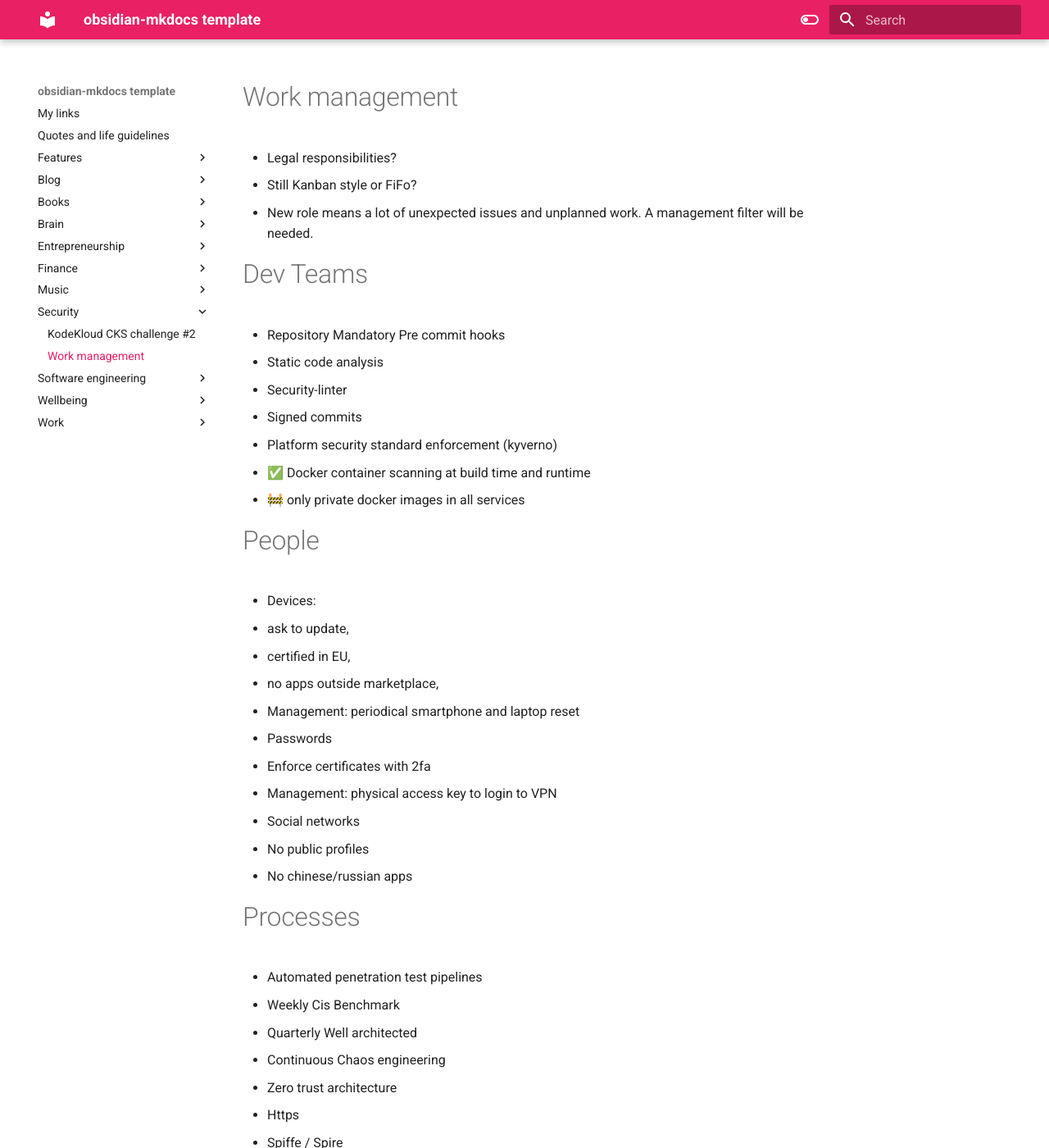
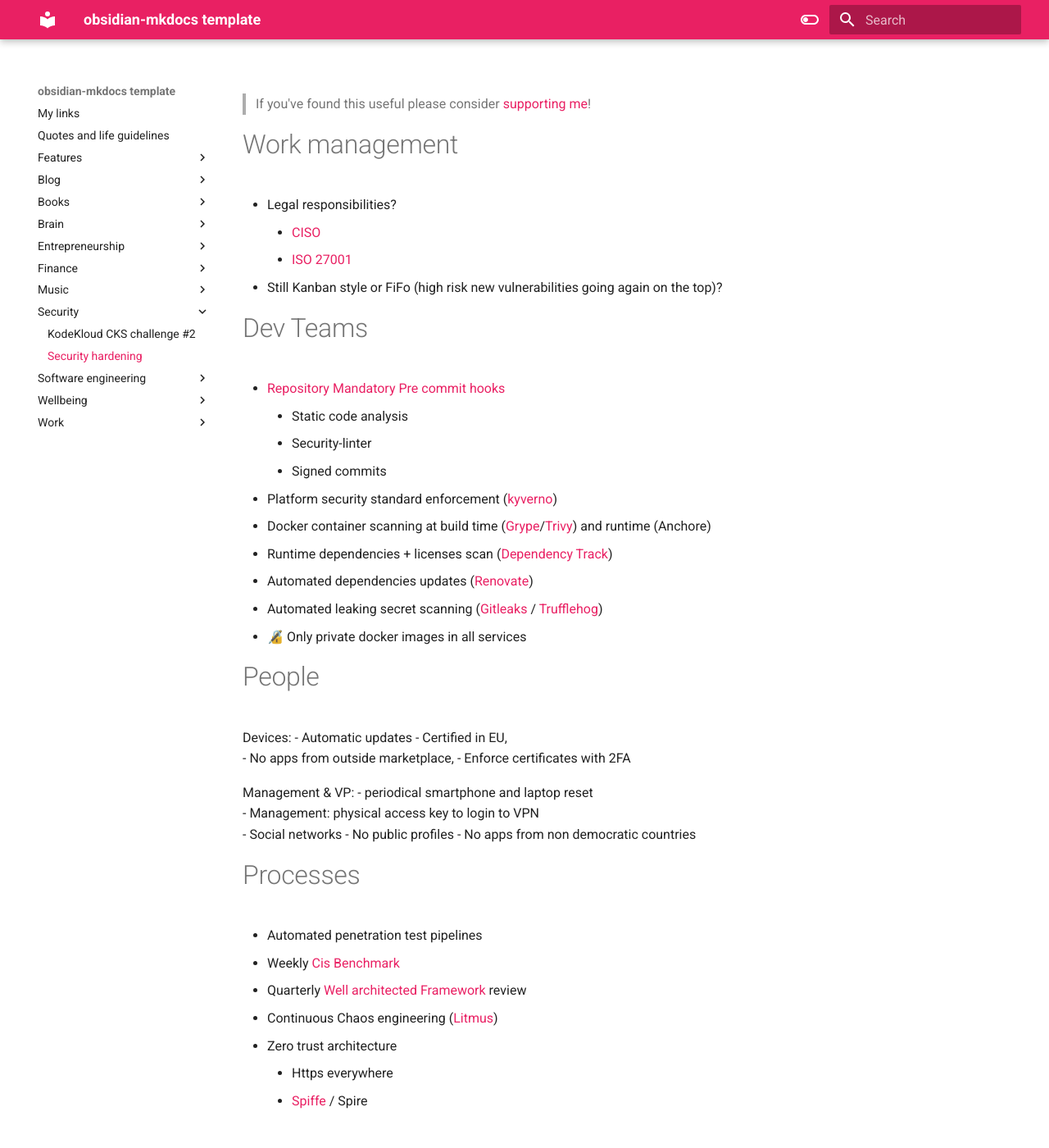
Before and after one commit to tuxerrante/knowledge, an MkDocs documentation site: the page built from docs/security/Security-hardening.md, in a window 1280 px wide and 1400 px high. Shown: the whole window at 82% size. Built offline with MkDocs 1.6.1 and Material for MkDocs 9.7.7, drawn with Linux system fonts in a browser that asks for light colours; some of the changed text lies outside the part shown.

Commit message:
security links update

```diff
--- a/docs/security/Security-hardening.md
+++ b/docs/security/Security-hardening.md
@@ -1,44 +1,51 @@
+> If you've found this useful please consider [supporting me](index)!
 
 # Work management
 
 * Legal responsibilities?
-* Still Kanban style or FiFo?
-* New role means a lot of unexpected issues and unplanned work. A management filter will be needed.
+	* [CISO]([What Is A CISO? Their Role and Responsibilities Clearly Explained | UpGuard](https://www.upguard.com/blog/what-is-a-ciso))
+	* [ISO 27001]([ISO/IEC 27001:2022 - Information security management systems](https://www.iso.org/standard/27001))
+* Still Kanban style or FiFo (high risk new vulnerabilities going again on the top)?
 
 # Dev Teams
 
-* Repository Mandatory Pre commit hooks
-  - Static code analysis
-  - Security-linter
-  - Signed commits
-* Platform security standard enforcement (kyverno)
-* ✅️ Docker container scanning at build time and runtime
-* 🚧 only private docker images in all services
+* [Repository Mandatory Pre commit hooks](https://pre-commit.com/)
+	* Static code analysis
+	* Security-linter
+	* Signed commits
+* Platform security standard enforcement ([kyverno](https://kyverno.io/))
+* Docker container scanning at build time ([Grype](https://github.com/anchore/grype)/[Trivy](https://trivy.dev/)) and runtime (Anchore)
+* Runtime dependencies + licenses scan ([Dependency Track]([Dependency-Track | Software Bill of Materials (SBOM) Analysis | OWASP (dependencytrack.org)](https://dependencytrack.org/)))
+* Automated dependencies updates ([Renovate]([renovatebot/renovate: Home of the Renovate CLI: Cross-platform Dependency Automation by Mend.io (github.com)](https://github.com/renovatebot/renovate)))
+* Automated leaking secret scanning ([Gitleaks]([gitleaks/gitleaks: Protect and discover secrets using Gitleaks 🔑 (github.com)](https://github.com/gitleaks/gitleaks)) / [Trufflehog](https://github.com/trufflesecurity/trufflehog))
+* 🔏 Only private docker images in all services
 
 # People
 
-- Devices:
-  - ask to update,
-  - certified in EU,
-  - no apps outside marketplace,
-  - Management: periodical smartphone and laptop reset
-- Passwords
-  - Enforce certificates with 2fa
-  - Management: physical access key to login to VPN
+Devices:
+	- Automatic updates
+	- Certified in EU,
+	- No apps from outside marketplace,
+	- Enforce certificates with 2FA
+
+Management & VP:
+- periodical smartphone and laptop reset
+- Management: physical access key to login to VPN
 - Social networks
-  - No public profiles
-  - No chinese/russian apps
+	- No public profiles
+	- No apps from non democratic countries
 
 # Processes
 
 * Automated penetration test pipelines
-* Weekly Cis Benchmark
-* Quarterly Well architected
-* Continuous Chaos engineering
+* Weekly [Cis Benchmark]([CIS Benchmarks (cisecurity.org)](https://www.cisecurity.org/cis-benchmarks))
+* Quarterly [Well architected Framework]([Azure Well-Architected Framework review for Azure Kubernetes Service (AKS) - Microsoft Azure Well-Architected Framework | Microsoft Learn](https://learn.microsoft.com/en-us/azure/well-architected/service-guides/azure-kubernetes-service)) review
+* Continuous Chaos engineering ([Litmus]([LitmusChaos - Open Source Chaos Engineering Platform](https://litmuschaos.io/)))
 * Zero trust architecture
-  * Https
-  * Spiffe / Spire
+	* Https everywhere
+	* [Spiffe]([SPIRE | CNCF](https://www.cncf.io/projects/spire/)) / Spire
 
 ## Advanced topics
 
-* Honeypot
+* Honeypots
+	* [2021 Honeypot Introduction (Cyber Security Series) (youtube.com)](https://www.youtube.com/watch?v=p1j55J2ditY&ab_channel=ElitheComputerGuy)
```
Also changed, not shown: docs/index.md (+5 -5 lines), docs/.obsidian/workspace.json.
